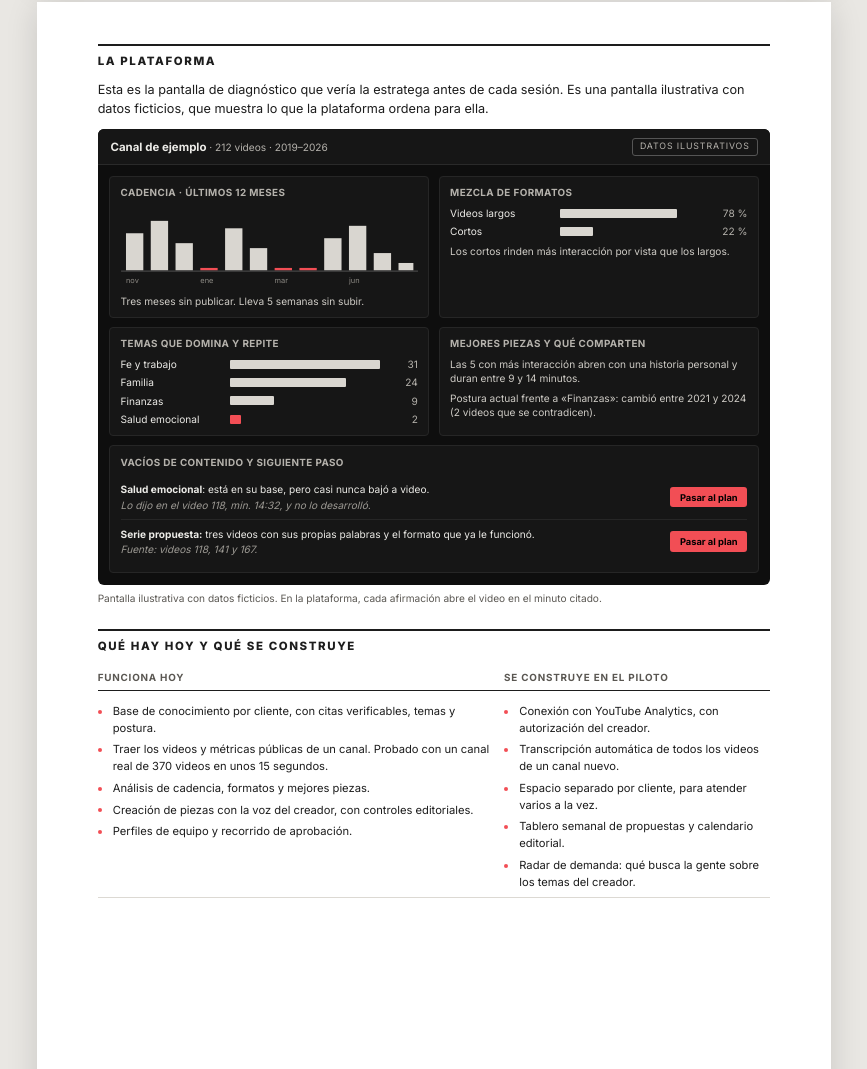
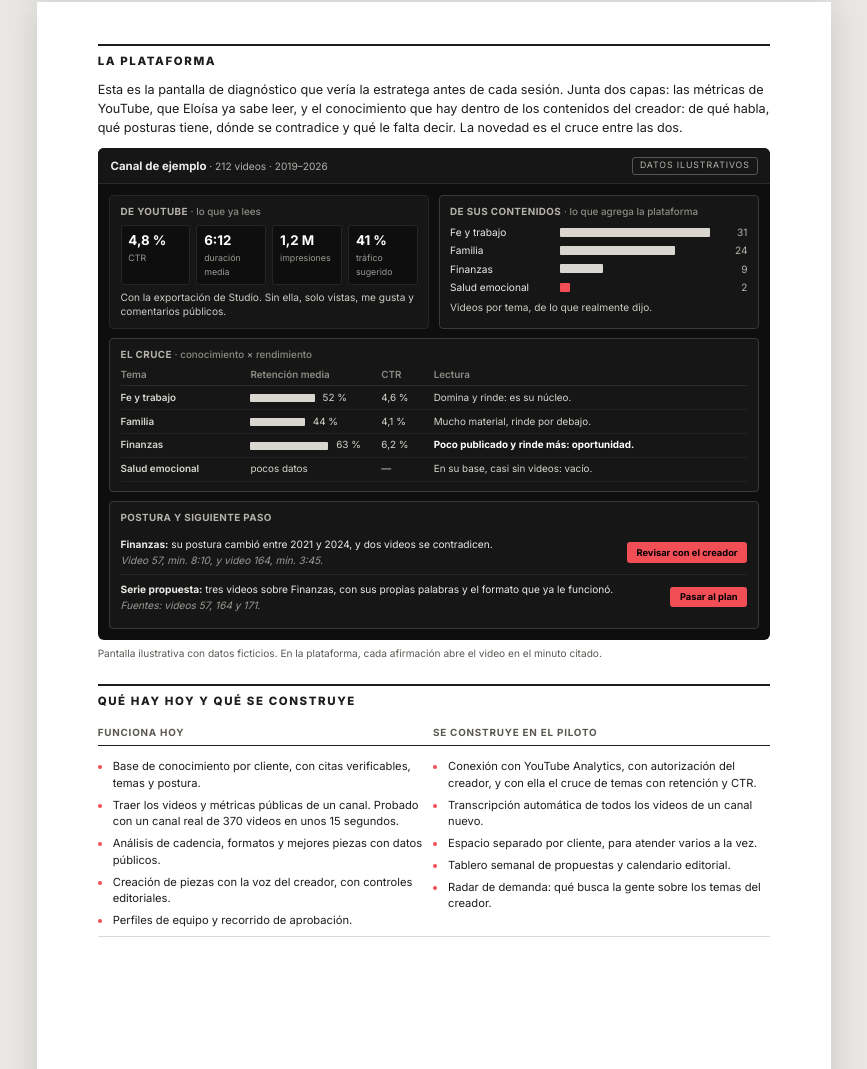
Before and after one commit to dariocsosa/truthframe-web, a plain HTML site: page diana-cardona/propuesta/index.html in a window 1280 px wide. Shown: the part 1210-2279 px from the top of the page, without its empty margins (206-1073 px from the left). Drawn offline with Linux system fonts and the light colour scheme.

Commit message:
Mi Odisea a 5 años (página, PDF y Word editable) y panel de la propuesta con métricas de YouTube cruzadas con conocimiento
Co-Authored-By: Claude Sonnet 5.5 <noreply@anthropic.com>
Claude-Session: https://claude.ai/code/session_01Qz2v3pBufXuWxCEeuDhn6M dariocsosa/truthframe@2090312d81354a33122ffe7e651097a2bd7b67af

```diff
--- a/diana-cardona/propuesta/index.html
+++ b/diana-cardona/propuesta/index.html
@@ -53,6 +53,17 @@ table.t{width:100%;border-collapse:collapse;font-size:8.4pt;margin-top:2mm}
 .vacio:first-of-type{border-top:0}
 .vacio q{color:#9d9a94;font-style:italic;quotes:none;display:block;margin-top:.4mm}
 .vacio .btn{background:var(--coral);color:#000;font-weight:700;padding:1mm 2.6mm;border-radius:3px;font-size:7pt;white-space:nowrap}
+.mock .chips{display:grid;grid-template-columns:repeat(4,1fr);gap:1.6mm}
+.mock .chips div{background:#0e0e0e;border:1px solid #262626;border-radius:3px;padding:1.4mm 1.8mm}
+.mock .chips b{display:block;font-size:10pt;color:#fff}.mock .chips span{color:#9d9a94;font-size:6.6pt}
+.mock .c h4 em{font-style:normal;text-transform:none;letter-spacing:0;font-weight:500;color:#8d8a84}
+.mock .c.nuevo{border-color:#3a3a3a}
+table.cruce{width:100%;border-collapse:collapse;font-size:7.4pt}
+.cruce th{text-align:left;color:#8d8a84;font-weight:600;padding:0 2mm 1mm 0;border-bottom:1px solid #2a2a2a}
+.cruce td{padding:1.2mm 2mm 1.2mm 0;border-bottom:1px solid #222;color:#d8d5cf;vertical-align:middle}
+.cruce td:first-child{font-weight:600;white-space:nowrap}
+.cruce i{display:inline-block;height:2mm;background:#d9d6d0;border-radius:1px;vertical-align:middle;margin-right:1.4mm;max-width:22mm}
+.cruce td strong{color:#fff}
 .leyenda{font-size:7.6pt;color:var(--gris);margin-top:1.6mm}
 
 @media screen and (max-width:820px){
@@ -81,13 +92,13 @@ table.t{width:100%;border-collapse:collapse;font-size:8.4pt;margin-top:2mm}
 
     <h2>La propuesta en una idea</h2>
     <p class="lead">Llegar a cada asesoría con el diagnóstico del canal ya armado, para que el tiempo de la estratega se use en decidir y no en revisar.</p>
-    <p>Para eso traigo la plataforma que estoy construyendo para mis clientes actuales de asesoría. Aprende lo que un creador ha dicho en sus videos y lo cruza con las métricas de su canal. De ahí salen qué repite, qué ha cambiado, qué le falta decir y qué le funciona. Todo queda ligado al video y al minuto exactos.</p>
+    <p>Para eso traigo la plataforma que estoy construyendo para mis clientes actuales de asesoría. Aprende lo que un creador ha dicho en sus videos y lo cruza con las métricas de su canal. De ahí salen de qué habla, qué repite, qué ha cambiado, qué le falta decir y qué temas le rinden más. Todo queda ligado al video y al minuto exactos.</p>
 
     <h2>Cómo funcionaría</h2>
     <div class="pasos">
       <div class="paso"><b>1. Antes</b>El creador entrega el enlace de su canal y sus métricas 48 horas antes.<small>Con un video tutorial de 10 minutos.</small></div>
       <div class="paso"><b>2. Wiki</b>La plataforma trae los videos, los transcribe y construye su base de conocimiento.<small>Con citas al minuto.</small></div>
-      <div class="paso"><b>3. Diagnóstico</b>Cadencia, formatos, temas, mejores piezas y vacíos de contenido.<small>La estratega lo revisa y lo afina.</small></div>
+      <div class="paso"><b>3. Diagnóstico</b>Métricas del canal cruzadas con sus temas, posturas y vacíos de contenido.<small>La estratega lo revisa y lo afina.</small></div>
       <div class="paso"><b>4. Sesión</b>1 a 1, o en una clínica de 5 creadores del mismo nivel.<small>Foco en la dirección estratégica.</small></div>
       <div class="paso"><b>5. Seguimiento</b>Cada mes, temas propuestos con sus propias palabras y cifras.<small>Se mide y se ajusta.</small></div>
     </div>
@@ -107,47 +118,43 @@ table.t{width:100%;border-collapse:collapse;font-size:8.4pt;margin-top:2mm}
 <article class="hoja">
   <div class="cuerpo" style="padding-top:11mm">
     <h2 class="primero">La plataforma</h2>
-    <p>Esta es la pantalla de diagnóstico que vería la estratega antes de cada sesión. Es una pantalla ilustrativa con datos ficticios, que muestra lo que la plataforma ordena para ella.</p>
+    <p>Esta es la pantalla de diagnóstico que vería la estratega antes de cada sesión. Junta dos capas: las métricas de YouTube, que Eloísa ya sabe leer, y el conocimiento que hay dentro de los contenidos del creador: de qué habla, qué posturas tiene, dónde se contradice y qué le falta decir. La novedad es el cruce entre las dos.</p>
 
-    <div class="mock" role="img" aria-label="Pantalla ilustrativa del diagnóstico de un canal: cadencia de publicación, mezcla de formatos, temas y vacíos de contenido">
+    <div class="mock" role="img" aria-label="Pantalla ilustrativa: métricas de YouTube del canal, conocimiento de sus contenidos y el cruce entre ambos">
       <div class="top"><div><b>Canal de ejemplo</b> <span>· 212 videos · 2019–2026</span></div><span class="marca">Datos ilustrativos</span></div>
       <div class="grid">
         <div class="c">
-          <h4>Cadencia · últimos 12 meses</h4>
-          <svg viewBox="0 0 240 64" width="100%" aria-hidden="true">
-            <g fill="#d9d6d0">
-              <rect x="4" y="22" width="14" height="30"/><rect x="24" y="12" width="14" height="40"/><rect x="44" y="30" width="14" height="22"/>
-              <rect x="84" y="18" width="14" height="34"/><rect x="104" y="34" width="14" height="18"/>
-              <rect x="164" y="26" width="14" height="26"/><rect x="184" y="16" width="14" height="36"/><rect x="204" y="38" width="14" height="14"/><rect x="224" y="46" width="12" height="6"/>
-            </g>
-            <g fill="#F24E55"><rect x="64" y="50" width="14" height="2"/><rect x="124" y="50" width="14" height="2"/><rect x="144" y="50" width="14" height="2"/></g>
-            <line x1="0" y1="52.5" x2="240" y2="52.5" stroke="#444"/>
-            <g fill="#8d8a84" font-size="6" font-family="Inter,sans-serif"><text x="4" y="62">nov</text><text x="64" y="62">ene</text><text x="124" y="62">mar</text><text x="184" y="62">jun</text></g>
-          </svg>
-          <p>Tres meses sin publicar. Lleva 5 semanas sin subir.</p>
+          <h4>De YouTube <em>· lo que ya lees</em></h4>
+          <div class="chips">
+            <div><b>4,8 %</b><span>CTR</span></div>
+            <div><b>6:12</b><span>duración media</span></div>
+            <div><b>1,2 M</b><span>impresiones</span></div>
+            <div><b>41 %</b><span>tráfico sugerido</span></div>
+          </div>
+          <p>Con la exportación de Studio. Sin ella, solo vistas, me gusta y comentarios públicos.</p>
         </div>
-        <div class="c">
-          <h4>Mezcla de formatos</h4>
-          <div class="barra-h"><span>Videos largos</span><i style="width:78%"></i><span>78 %</span></div>
-          <div class="barra-h"><span>Cortos</span><i style="width:22%"></i><span>22 %</span></div>
-          <p>Los cortos rinden más interacción por vista que los largos.</p>
-        </div>
-        <div class="c">
-          <h4>Temas que domina y repite</h4>
+        <div class="c nuevo">
+          <h4>De sus contenidos <em>· lo que agrega la plataforma</em></h4>
           <div class="barra-h"><span>Fe y trabajo</span><i style="width:100%"></i><span>31</span></div>
           <div class="barra-h"><span>Familia</span><i style="width:77%"></i><span>24</span></div>
           <div class="barra-h"><span>Finanzas</span><i style="width:29%"></i><span>9</span></div>
           <div class="barra-h"><span>Salud emocional</span><i class="poco" style="width:7%"></i><span>2</span></div>
+          <p>Videos por tema, de lo que realmente dijo.</p>
         </div>
-        <div class="c">
-          <h4>Mejores piezas y qué comparten</h4>
-          <p>Las 5 con más interacción abren con una historia personal y duran entre 9 y 14 minutos.</p>
-          <p>Postura actual frente a «Finanzas»: cambió entre 2021 y 2024 (2 videos que se contradicen).</p>
+        <div class="c ancho nuevo">
+          <h4>El cruce <em>· conocimiento × rendimiento</em></h4>
+          <table class="cruce">
+            <tr><th>Tema</th><th>Retención media</th><th>CTR</th><th>Lectura</th></tr>
+            <tr><td>Fe y trabajo</td><td><i style="width:52%"></i> 52 %</td><td>4,6 %</td><td>Domina y rinde: es su núcleo.</td></tr>
+            <tr><td>Familia</td><td><i style="width:44%"></i> 44 %</td><td>4,1 %</td><td>Mucho material, rinde por debajo.</td></tr>
+            <tr><td>Finanzas</td><td><i style="width:63%"></i> 63 %</td><td>6,2 %</td><td><strong>Poco publicado y rinde más: oportunidad.</strong></td></tr>
+            <tr><td>Salud emocional</td><td>pocos datos</td><td>—</td><td>En su base, casi sin videos: vacío.</td></tr>
+          </table>
         </div>
-        <div class="c ancho">
-          <h4>Vacíos de contenido y siguiente paso</h4>
-          <div class="vacio"><div><strong>Salud emocional</strong>: está en su base, pero casi nunca bajó a video.<q>Lo dijo en el video 118, min. 14:32, y no lo desarrolló.</q></div><span class="btn">Pasar al plan</span></div>
-          <div class="vacio"><div><strong>Serie propuesta:</strong> tres videos con sus propias palabras y el formato que ya le funcionó.<q>Fuente: videos 118, 141 y 167.</q></div><span class="btn">Pasar al plan</span></div>
+        <div class="c ancho nuevo">
+          <h4>Postura y siguiente paso</h4>
+          <div class="vacio"><div><strong>Finanzas:</strong> su postura cambió entre 2021 y 2024, y dos videos se contradicen.<q>Video 57, min. 8:10, y video 164, min. 3:45.</q></div><span class="btn">Revisar con el creador</span></div>
+          <div class="vacio"><div><strong>Serie propuesta:</strong> tres videos sobre Finanzas, con sus propias palabras y el formato que ya le funcionó.<q>Fuentes: videos 57, 164 y 171.</q></div><span class="btn">Pasar al plan</span></div>
         </div>
       </div>
     </div>
@@ -159,11 +166,11 @@ table.t{width:100%;border-collapse:collapse;font-size:8.4pt;margin-top:2mm}
       <tr><td style="white-space:normal;font-weight:400">
         <ul class="pts"><li>Base de conocimiento por cliente, con citas verificables, temas y postura.</li>
         <li>Traer los videos y métricas públicas de un canal. Probado con un canal real de 370 videos en unos 15 segundos.</li>
-        <li>Análisis de cadencia, formatos y mejores piezas.</li>
+        <li>Análisis de cadencia, formatos y mejores piezas con datos públicos.</li>
         <li>Creación de piezas con la voz del creador, con controles editoriales.</li>
         <li>Perfiles de equipo y recorrido de aprobación.</li></ul></td>
       <td style="white-space:normal;font-weight:400">
-        <ul class="pts"><li>Conexión con YouTube Analytics, con autorización del creador.</li>
+        <ul class="pts"><li>Conexión con YouTube Analytics, con autorización del creador, y con ella el cruce de temas con retención y CTR.</li>
         <li>Transcripción automática de todos los videos de un canal nuevo.</li>
         <li>Espacio separado por cliente, para atender varios a la vez.</li>
         <li>Tablero semanal de propuestas y calendario editorial.</li>
```
Also changed, not shown: diana-cardona/odisea/index.html (added, +115 -0 lines), 3 other files.
